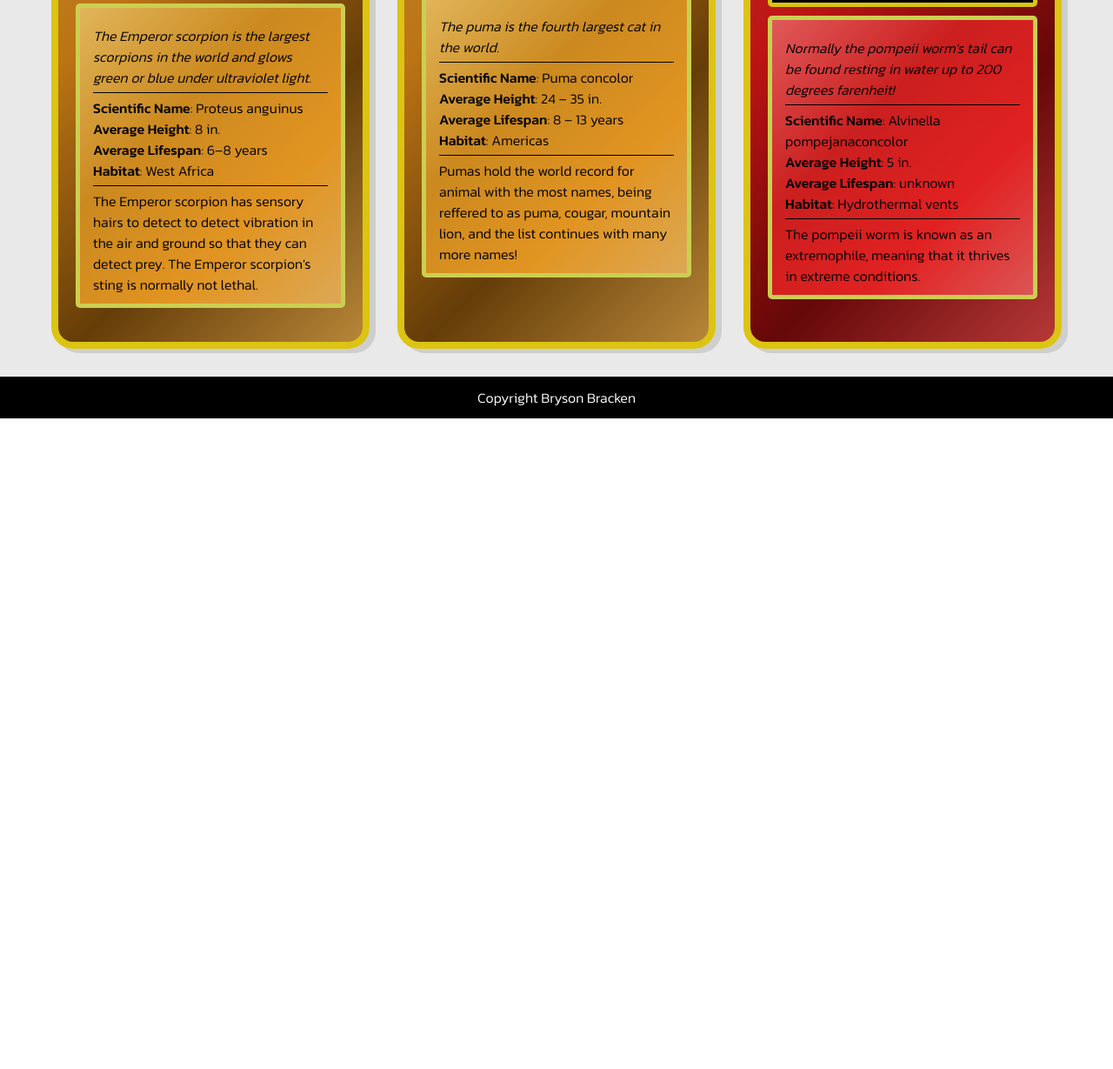
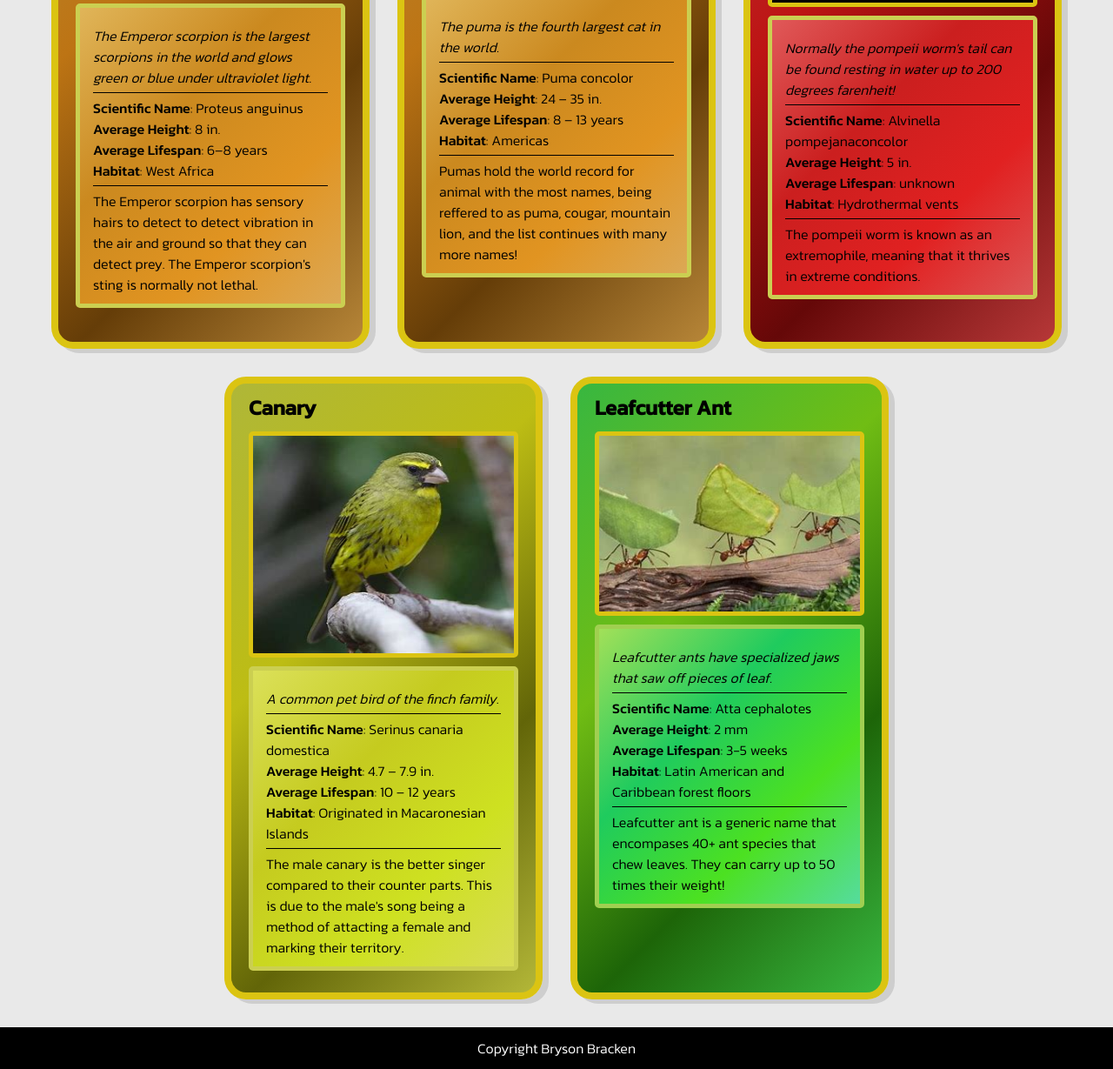
Before and after one commit to BrysonBracken/animalTradingCards, a plain HTML site: page tradingCard/card.html in a window 1280 px wide. Shown: the part 1159-2388 px from the top of the page at 87% size. Before the commit the page ends 1640 px from the top, so only its background shows below. Drawn offline with Linux system fonts and the light colour scheme.

Commit message:
feat: add new cards
New cards added in preperation for new upcoming features

```diff
--- a/tradingCard/script.js
+++ b/tradingCard/script.js
@@ -147,6 +147,28 @@ const cards = [
         'pompeii_worm.jpeg',
         'Pompeii worm',
         'red'
+    ),
+    new Card('Canary',
+        "A common pet bird of the finch family.",
+        'Serinus canaria domestica',
+        '4.7 – 7.9 in.',
+        '10 – 12 years',
+        'Originated in Macaronesian Islands',
+        "The male canary is the better singer compared to their counter parts. This is due to the male's song being a method of attacting a female and marking their territory.",
+        'canary.jpeg',
+        'Canary',
+        'yellow'
+    ),
+    new Card('Leafcutter Ant',
+        "Leafcutter ants have specialized jaws that saw off pieces of leaf.",
+        ' Atta cephalotes',
+        '2 mm',
+        '3-5 weeks',
+        'Latin American and Caribbean forest floors',
+        "Leafcutter ant is a generic name that encompases 40+ ant species that chew leaves. They can carry up to 50 times their weight!",
+        'leaf_cutter_ant.jpeg',
+        'Leafcutter Ant',
+        'green'
     )
 ];
 
--- a/tradingCard/styles.css
+++ b/tradingCard/styles.css
@@ -261,7 +261,7 @@ hr {
 
 .habitat-grey .info-outline {
   background: linear-gradient(135deg, rgb(218, 218, 218) 0%, rgb(185, 185, 185) 36%, rgb(222, 222, 222) 69%, rgb(220, 220, 221) 100%);
-  border: solid #c3c4b3 5px;
+  border: solid #cbcf51 5px;
 }
 
 /* Yellow */
```
Also changed, not shown: tradingCard/images/canary.jpeg (added), tradingCard/images/leaf_cutter_ant.jpeg (added).
